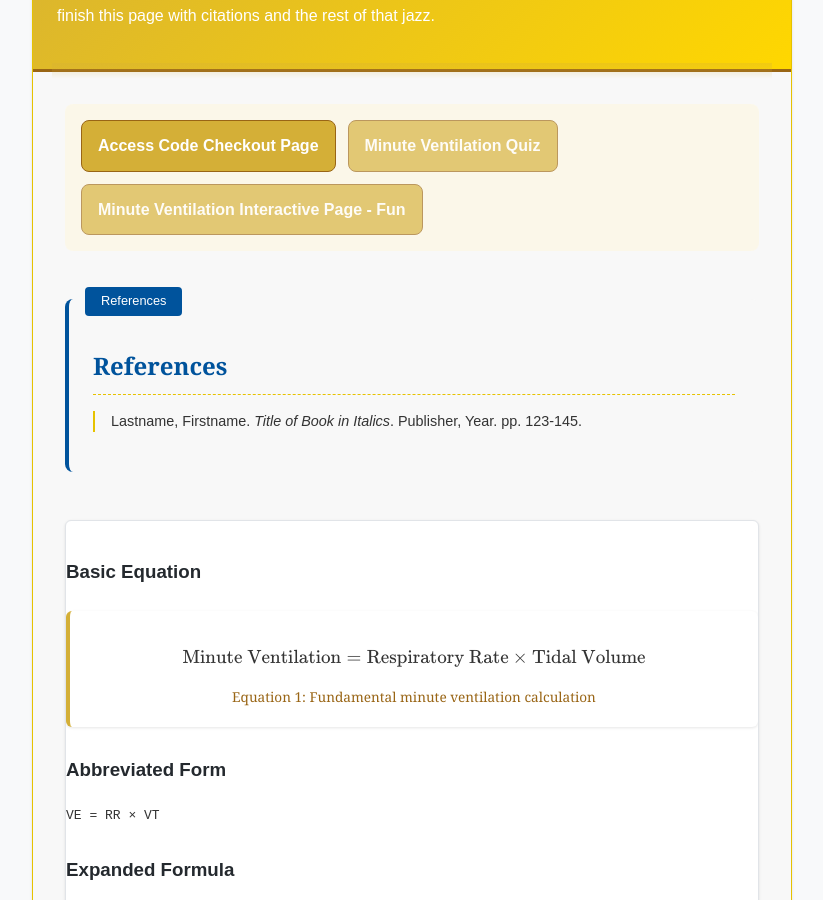
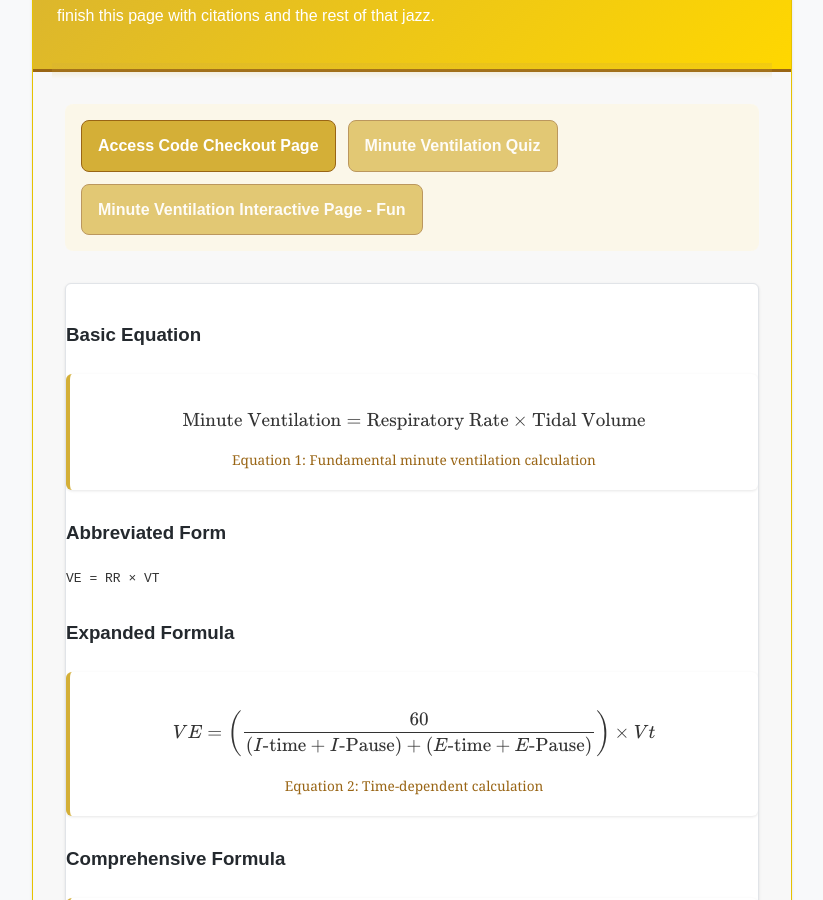
Before and after one commit to ZBZFirst/info, a Jekyll site: the page built from quiz1/MinuteVentilationExplained.md, in a window 1280 px wide and 900 px high, scrolled down 648 px. Shown: the whole window, without its empty margins (228-1051 px from the left). Built offline with Jekyll 4.4.1, drawn with Linux system fonts in a browser that asks for light colours; some of the changed text lies outside the part shown.

Commit message:
Update MinuteVentilationExplained.md

```diff
--- a/quiz1/MinuteVentilationExplained.md
+++ b/quiz1/MinuteVentilationExplained.md
@@ -14,13 +14,6 @@
         <a href="testquiz.html" class="quiz-link disabled" title="Test Minute Ventilation Quiz">Minute Ventilation Quiz</a>
         <a href="MVInteractive.html" class="quiz-link disabled" title="Interactive Worksheet">Minute Ventilation Interactive Page - Fun</a>
     </nav>
-
-    <section class="citation-section">
-        <h2 class="citation-heading">References</h2>
-        <div class="citation-item">
-            <p>Lastname, Firstname. <cite>Title of Book in Italics</cite>. Publisher, Year. <span class="citation-page">pp. 123-145.</span></p>
-        </div>
-    </section>
 
     <div class="resource-card">
         <h3>Basic Equation</h3>
@@ -132,6 +125,14 @@
             <label for="video-check-4">Video 4 completed</label>
         </div>
     </div>
+
+    <section class="citation-section">
+        <h2 class="citation-heading">References</h2>
+        <div class="citation-item">
+            <p>Lastname, Firstname. <cite>Title of Book in Italics</cite>. Publisher, Year. <span class="citation-page">pp. 123-145.</span></p>
+        </div>
+    </section>
+
 </article>
 <link rel="stylesheet" href="/info/_css/gatekeeper2.css">
 <script src="https://polyfill.io/v3/polyfill.min.js?features=es6"></script>
```
